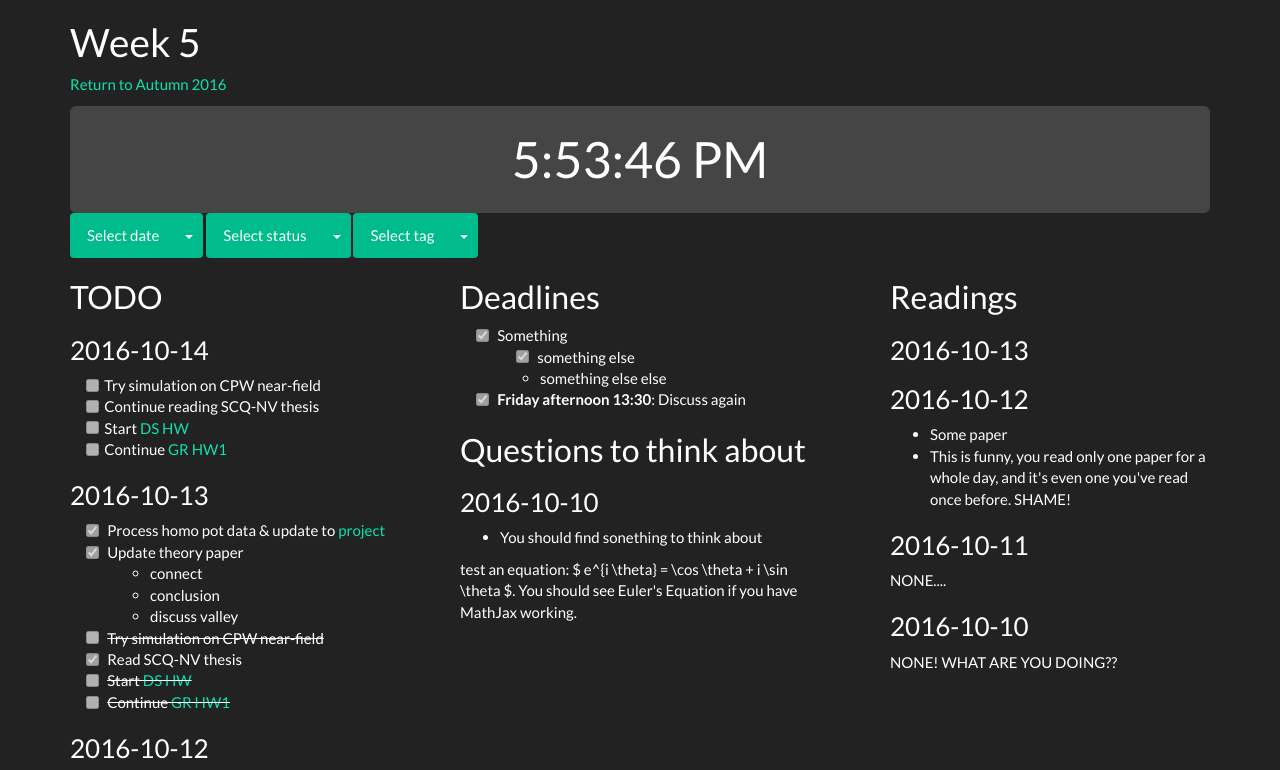
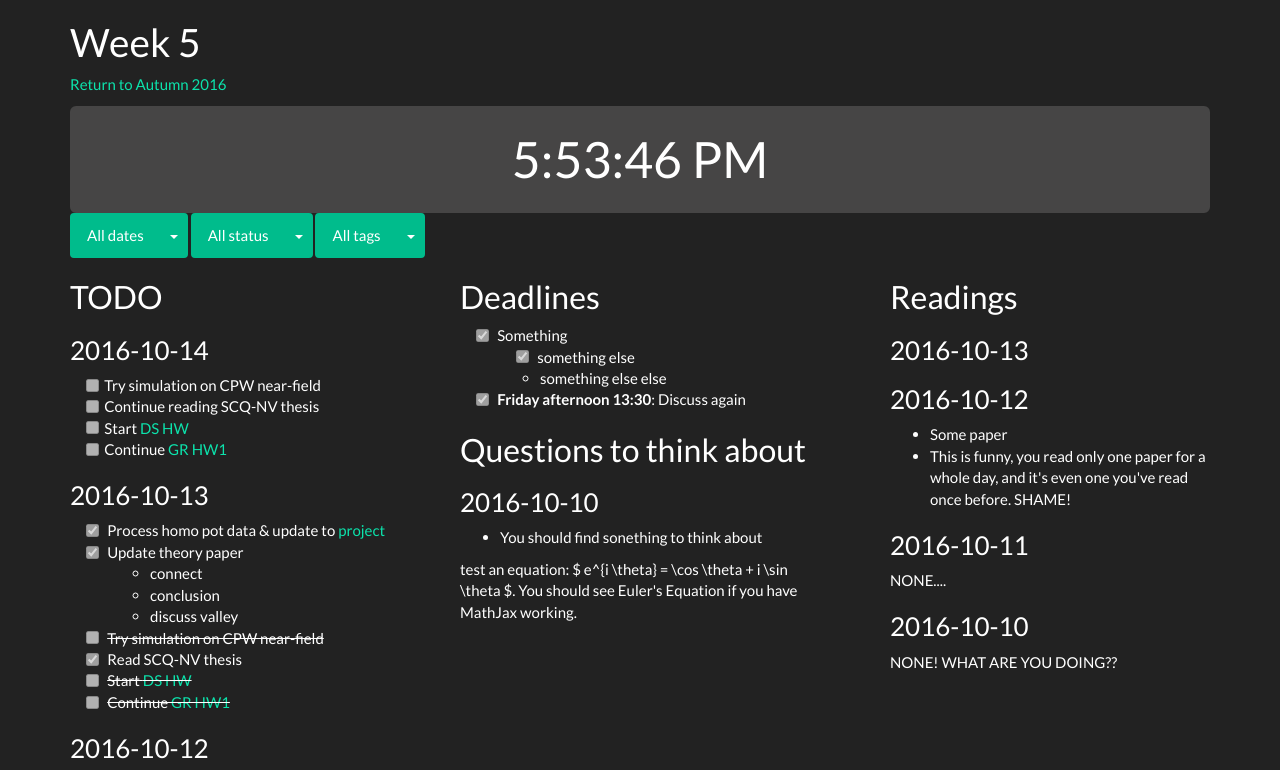
Before and after one commit to jwt625/WPL, a plain HTML site: page Autumn_2016/template.html in a window 1280 px wide. Shown: the top 770 px of the page. Drawn offline with Linux system fonts and the light colour scheme.

Commit message:
Update selection buttons

```diff
--- a/Autumn_2016/template.html
+++ b/Autumn_2016/template.html
@@ -32,7 +32,7 @@
   <a href="#" class="btn btn-default btn-lg btn-block" id="clock" style="font-size:50px"></a>
 
   	<div class="btn-group">
-      <a href="#" class="btn btn-success">Select date</a>
+      <a href="#" class="btn btn-success" id="btn-date">All dates</a>
       <a href="#" class="btn btn-success dropdown-toggle" data-toggle="dropdown" aria-expanded="false"><span class="caret"></span></a>
       <ul class="dropdown-menu" id="btn-group-date">
         <li><a onclick="selectDateClicked(this)">All dates</a></li>
@@ -44,7 +44,7 @@
     </div>
 
     <div class="btn-group">
-      <a href="#" class="btn btn-success">Select status</a>
+      <a href="#" class="btn btn-success" id="btn-status">All status</a>
       <a href="#" class="btn btn-success dropdown-toggle" data-toggle="dropdown" aria-expanded="false"><span class="caret"></span></a>
       <ul class="dropdown-menu" id="btn-group-status">
         <li><a onclick="selectStatusClicked(this)">All status</a></li>
@@ -56,7 +56,7 @@
     </div>
 
     <div class="btn-group">
-      <a href="#" class="btn btn-success">Select tag</a>
+      <a href="#" class="btn btn-success" id="btn-tag">All tags</a>
       <a href="#" class="btn btn-success dropdown-toggle" data-toggle="dropdown" aria-expanded="false"><span class="caret"></span></a>
       <ul class="dropdown-menu" id="btn-group-tag">
         <li><a onclick="selectTagClicked(this)">All tags</a></li>
@@ -317,6 +317,7 @@
 
     function selectDateClicked(obj){
       date = obj.innerHTML;
+      document.getElementById('btn-date').innerHTML = date;
       if(date.match("All")){
         todoDisplayConfig[0] = 0;
         displayToDos(todoDisplayConfig);
@@ -329,6 +330,7 @@
 
     function selectStatusClicked(obj){
       status = obj.innerHTML;
+      document.getElementById('btn-status').innerHTML = status;
       if(status.match("All")){
         todoDisplayConfig[1] = 0;
         displayToDos(todoDisplayConfig);
@@ -341,6 +343,7 @@
 
     function selectTagClicked(obj){
       tag = obj.innerHTML;
+      document.getElementById('btn-tag').innerHTML = tag;
       if(tag.match("All")){
         todoDisplayConfig[2] = 0;
         displayToDos(todoDisplayConfig);
```
